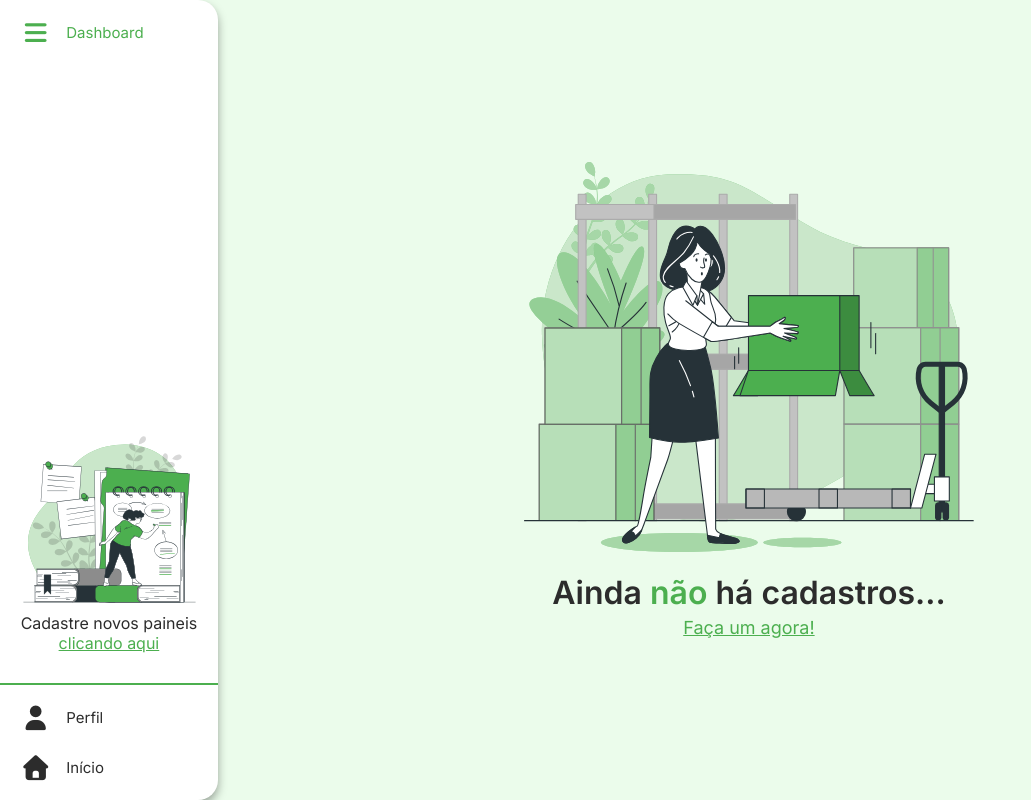
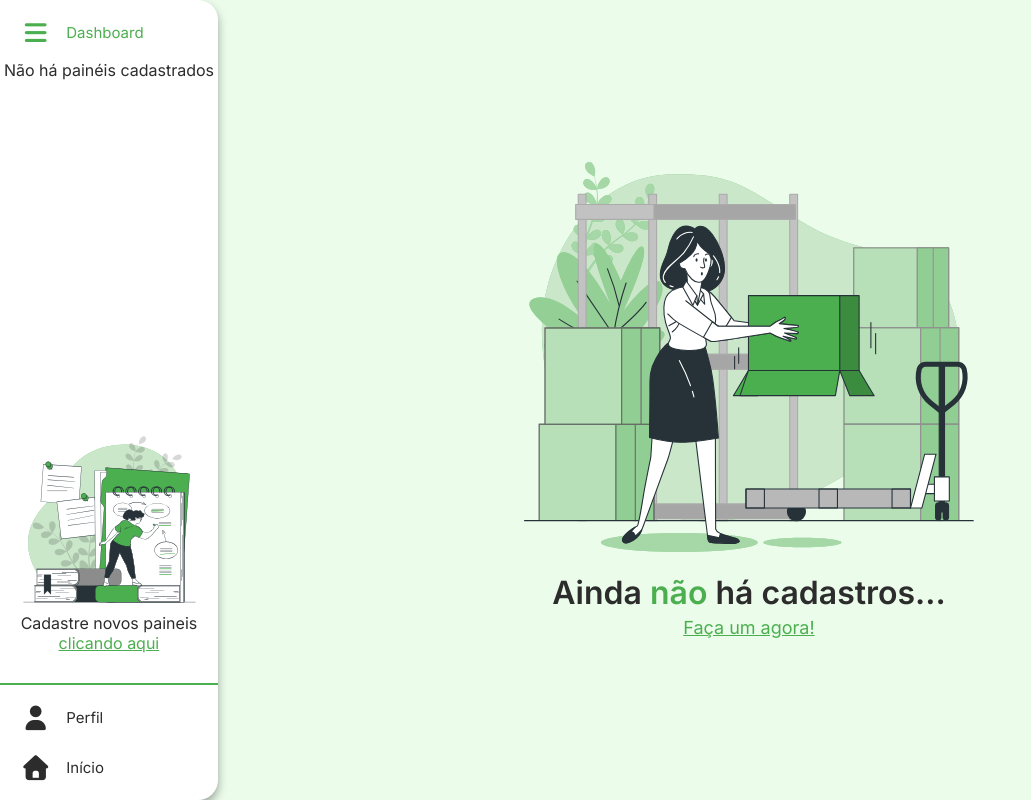
Before and after one commit to Gabriel-Darbello/resolar, a Django app: page /resolar/dashboard/ in a window 1280 px wide. Shown: the whole page, without its empty margins (0-1031 px from the left). Run offline with Django 5.2, Linux system fonts and the light colour scheme; the visitor is signed in with stand-in values (Sample User, id 1); data that the repository does not hold is empty; some libraries are stand-ins or nearby versions.

Commit message:
Update dashboard.html

```diff
--- a/resolar/templates/resolar/html/painel/dashboard.html
+++ b/resolar/templates/resolar/html/painel/dashboard.html
@@ -59,6 +59,8 @@
                         <i class="fa-solid fa-solar-panel"></i>
                         <p>{{ painel.modelo }} - {{ painel.marca }}</p>
                     </div>
+                    {% empty %}
+                        <p style="width: 100%; text-align: center"> Não há painéis cadastrados </p>
                     {% endfor %}
                 </div>
 
```
